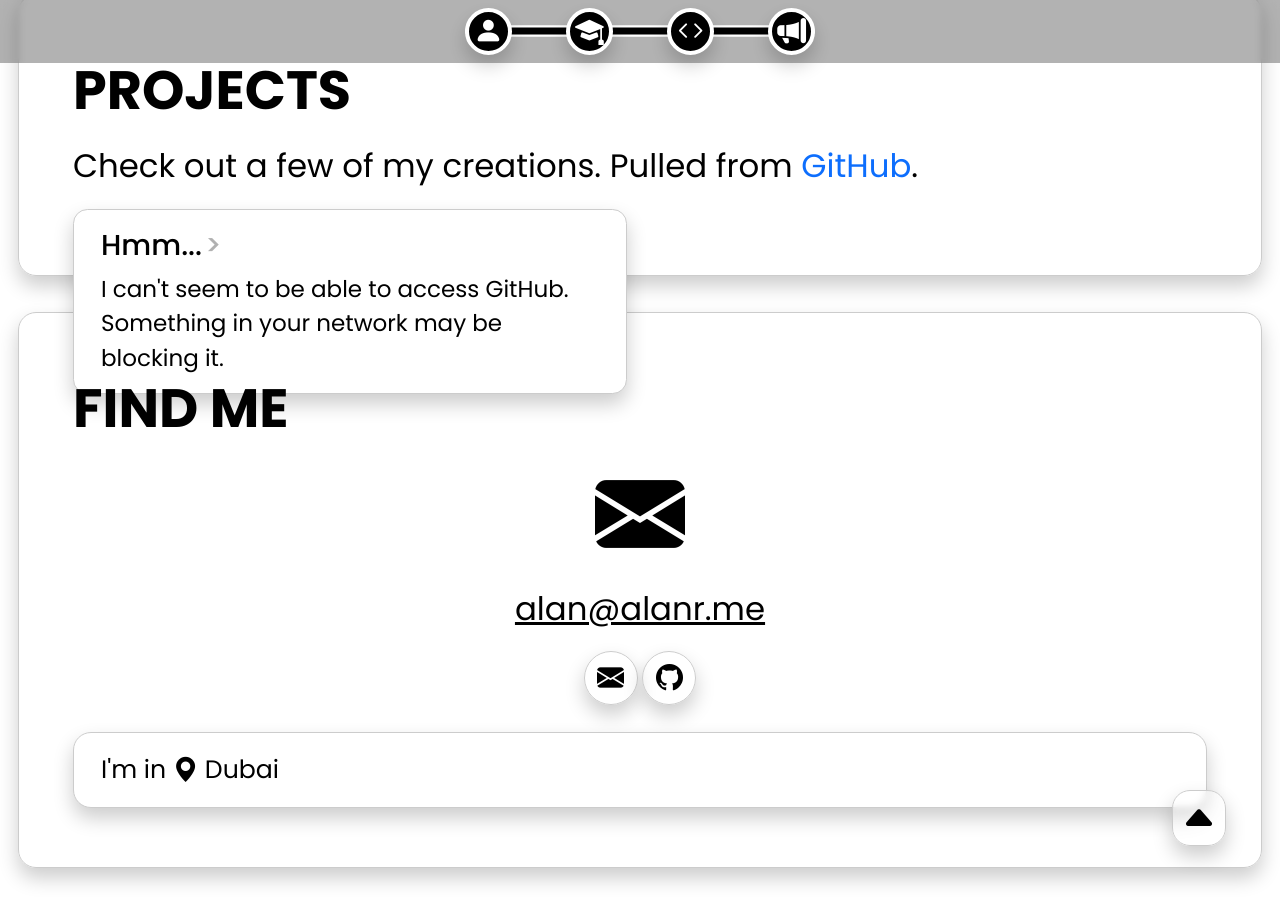
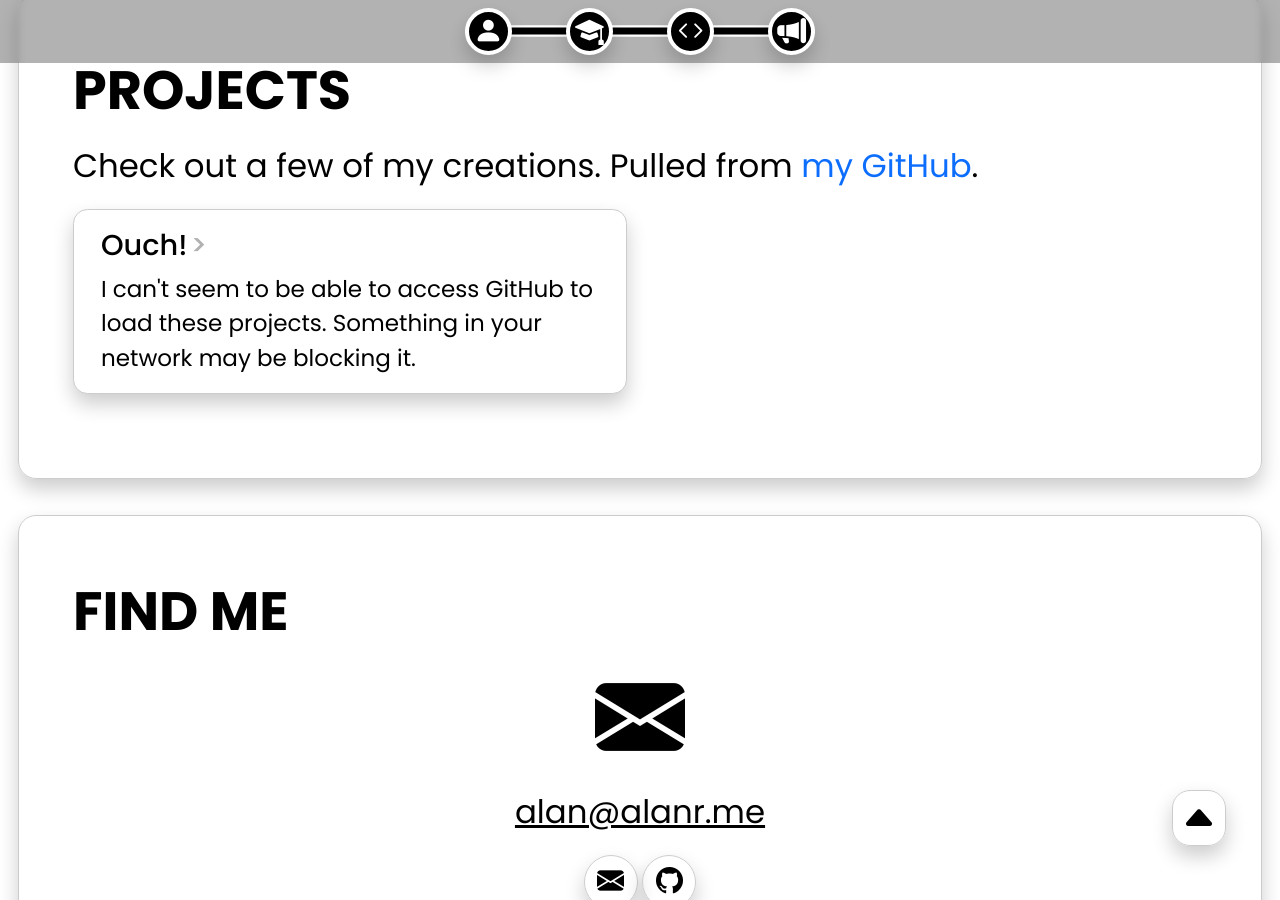
Before and after one commit to alanrme/alanr, a Jekyll site: the page built from index.html, in a window 1280 px wide and 900 px high, scrolled down 1383 px. Built offline with Jekyll 4.4.1, drawn with Linux system fonts in a browser that asks for light colours; nearby versions of some CDN libraries.

Commit message:
Minor fixes, show error if JS disabled

```diff
--- a/404.html
+++ b/404.html
@@ -9,7 +9,7 @@
     <div class="container">
         <p>
             Time to recheck that URL.<br>
-            <a style="opacity: 30%">(tap here if you're on mobile...)</a>
+            <span style="opacity: 30%">(tap here if you're on mobile...)</span>
         </p>
         <a class="button" href="{{ site.baseurl }}/">Go Home</a>
         <input type="button" value="Go Back" onclick="history.back()">
--- a/index.html
+++ b/index.html
@@ -10,7 +10,6 @@
 <!-- Page-specific dependencies -->
 <script src="https://unpkg.com/masonry-layout@4/dist/masonry.pkgd.min.js"></script>
 <script defer src="{{ site.baseurl }}/js/github.js" async></script>
-
 
 <div class="section" id="intro">
 	<div class="container" style="text-align: left; margin-bottom: 30px;">
@@ -29,7 +28,7 @@
 			<div data-aos="fadein" class="aos col-md-3">
 				<p>PYTHON</p>
 				<div class="progress">
-					<div aria-label="Python" class="progress-bar" role="progressbar" style="width:45%;"></div>
+					<div aria-label="Python" class="progress-bar" role="progressbar" style="width:60%;"></div>
 				</div>
 			</div>
 
@@ -50,7 +49,7 @@
 			<div data-aos="fadein" class="aos col-md-3">
 				<p>TENSORFLOW</p>
 				<div class="progress">
-					<div aria-label="Web design" class="progress-bar" role="progressbar" style="width:30%;"></div>
+					<div aria-label="Web design" class="progress-bar" role="progressbar" style="width:50%;"></div>
 				</div>
 			</div>
 		</div>
@@ -62,8 +61,15 @@
 	<div class="container" style="text-align: left; margin-bottom: 30px;">
 		<h2 class="aos" data-aos="fadein-expand-up">PROJECTS</h2>
 
-		<p class="aos" data-aos="fadein-up" style="margin-top: 20px"> Check out a few of my creations. Pulled from <a href="https://github.com/XilogOfficial">GitHub</a>.</p>
-		<div class="row card-columns gh-projects"></div>
+		<p class="aos" data-aos="fadein-up" style="margin-top: 20px"> Check out a few of my creations. Pulled from <a href="https://github.com/{{ site.github_username }}">my GitHub</a>.</p>
+		<div class="row card-columns gh-projects">
+            <a id="nojs" class="col-sm-6" style="color: inherit;">
+                <div class="card aos" data-aos="fadein-up">
+                    <h3>Enable JavaScript!</h3>
+                    <p2>These projects are dynamically loaded in. Unfortunately you won't see them without JavaScript.</p2>
+                </div>
+            </a>
+        </div>
 	</div>
 	<template>
 		<a href="" class="col-sm-6" style="color: inherit;">
--- a/js/github.js
+++ b/js/github.js
@@ -21,6 +21,8 @@
     return clone
 }
 
+projects.querySelector("#nojs").remove()
+
 fetch("https://api.github.com/search/repositories?q=user:XilogOfficial&sort=stars&order=desc")
 .then((resp) => resp.json())
 .then(function(data) {
@@ -37,8 +39,8 @@
     Array.from(projects.children).forEach(e => addHaptics(e))
 })
 .catch(function(error) {
-    console.log(error);
+    console.error(error);
 
-    card = createCard("Hmm...", "I can't seem to be able to access GitHub. Something in your network may be blocking it.")
+    card = createCard("Ouch!", "I can't seem to be able to access GitHub to load these projects. Something in your network may be blocking it.")
     projects.appendChild(card)
 });
--- a/js/main.js
+++ b/js/main.js
@@ -1,6 +1,10 @@
 // LOADER HIDE
 hero = _(".hero")
 hero.classList.add("loader")
+addEventListener("DOMContentLoaded", () => {
+    hero = _(".hero")
+    hero.classList.add("loader")
+});
 
 //window.onload = () => {}
 
@@ -73,12 +77,13 @@
 
 
     // Haptics when link/button is pressed or released
-    // define a function to add a listener so other scripts
-    // can call it when they dynamically add elements
+    // I define a function to add a listener so that my other
+    // scripts can call it when they dynamically add elements
     addHaptics = (element) => {
-        // for each element in the array, add an event listener of the same name
+        // array contains all types of event listeners I want to attach haptics to
         ["touchstart", "touchend"].forEach(event => {
-            // stuff at the end is to specify the listener is passive for browsers that support it
+            // stuff at the end is to specify the event
+            // listener is passive for browsers that support it
             element.addEventListener(event, () => navigator.vibrate(5), supportsPassive ? { passive: true } : false);
         });
     }
```
